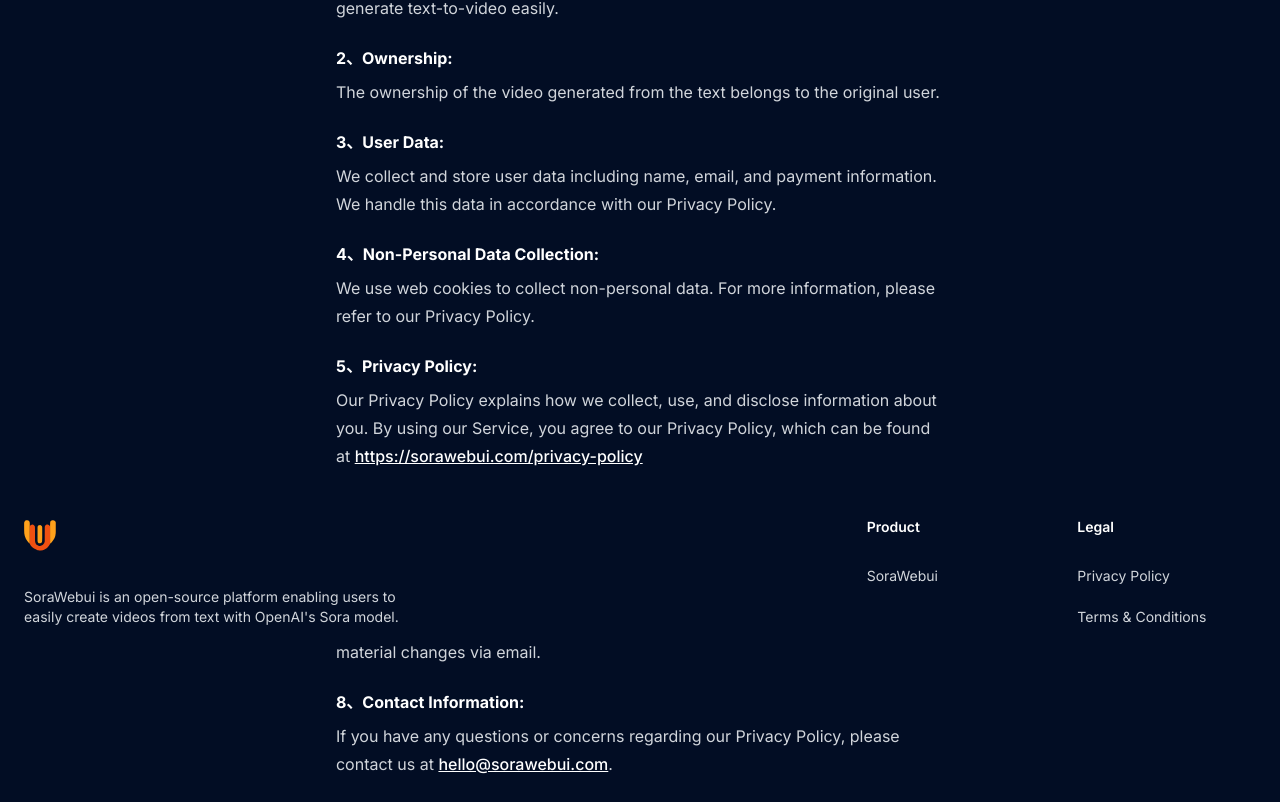
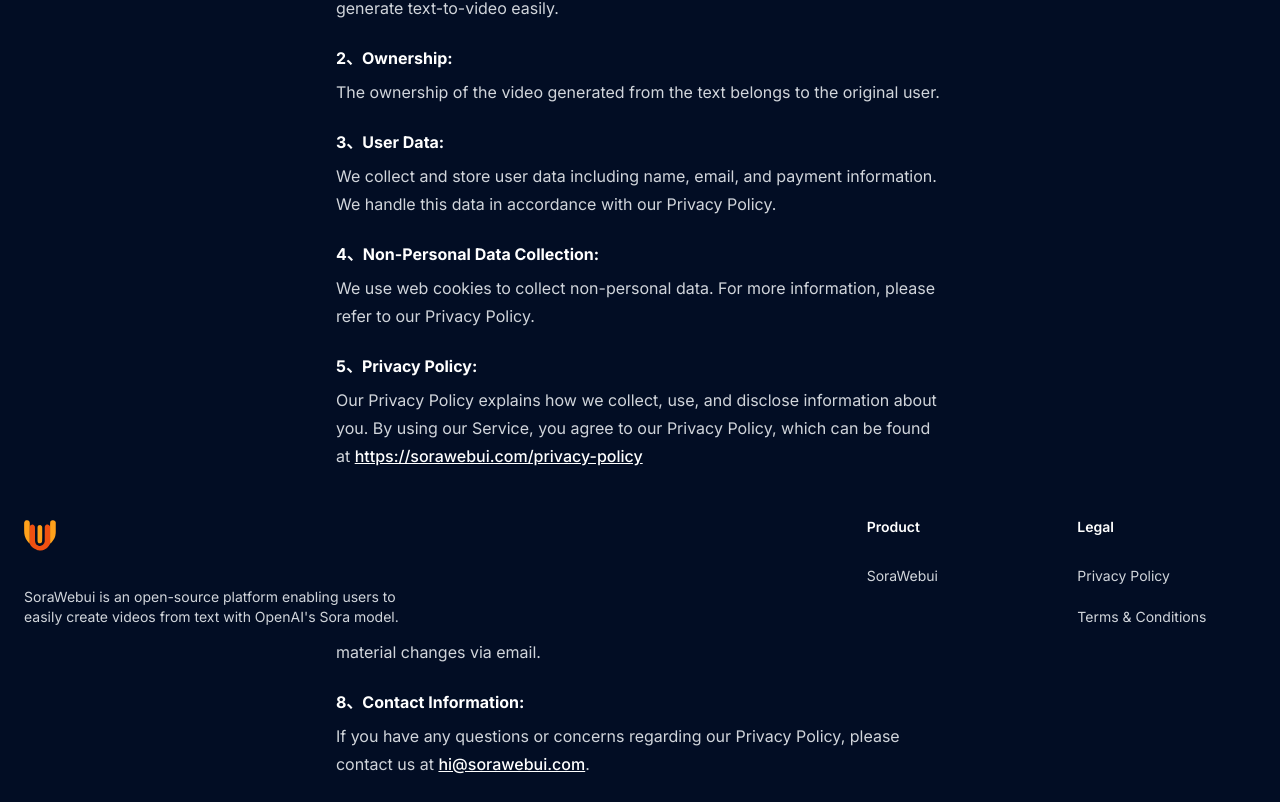
Before and after one commit to SoraWebui/SoraWebui, a Next.js app: page /en/terms-of-service in a window 1280 px wide. Shown: the part 435-1237 px from the top of the page. Built offline with nearby package versions, Linux system fonts and the light colour scheme; no server answers.

Commit message:
hi@sorawebui.com

```diff
--- a/src/app/[locale]/privacy-policy/PageComponent.tsx
+++ b/src/app/[locale]/privacy-policy/PageComponent.tsx
@@ -40,7 +40,7 @@
           <p>{data('h4_5_p')}</p>
           <h4 className={"text-white font-bold"}>{data('h4_6')}</h4>
           <p>
-            {data('h4_6_p')}{" "}<a href="mailto:hello@sorawebui.com" className={"text-white"}>hello@sorawebui.com</a>.
+            {data('h4_6_p')}{" "}<a href="mailto:hi@sorawebui.com" className={"text-white"}>hi@sorawebui.com</a>.
           </p>
         </div>
       </main>
--- a/src/app/[locale]/terms-of-service/PageComponent.tsx
+++ b/src/app/[locale]/terms-of-service/PageComponent.tsx
@@ -47,7 +47,7 @@
           <p>{data('h4_7_p')}</p>
           <h4 className={"text-white font-bold"}>{data('h4_8')}</h4>
           <p>
-            {data('h4_8_p')}<a href="mailto:hello@sorawebui.com" className={"text-white"}>hello@sorawebui.com</a>.
+            {data('h4_8_p')}<a href="mailto:hi@sorawebui.com" className={"text-white"}>hi@sorawebui.com</a>.
           </p>
         </div>
       </main>
```
